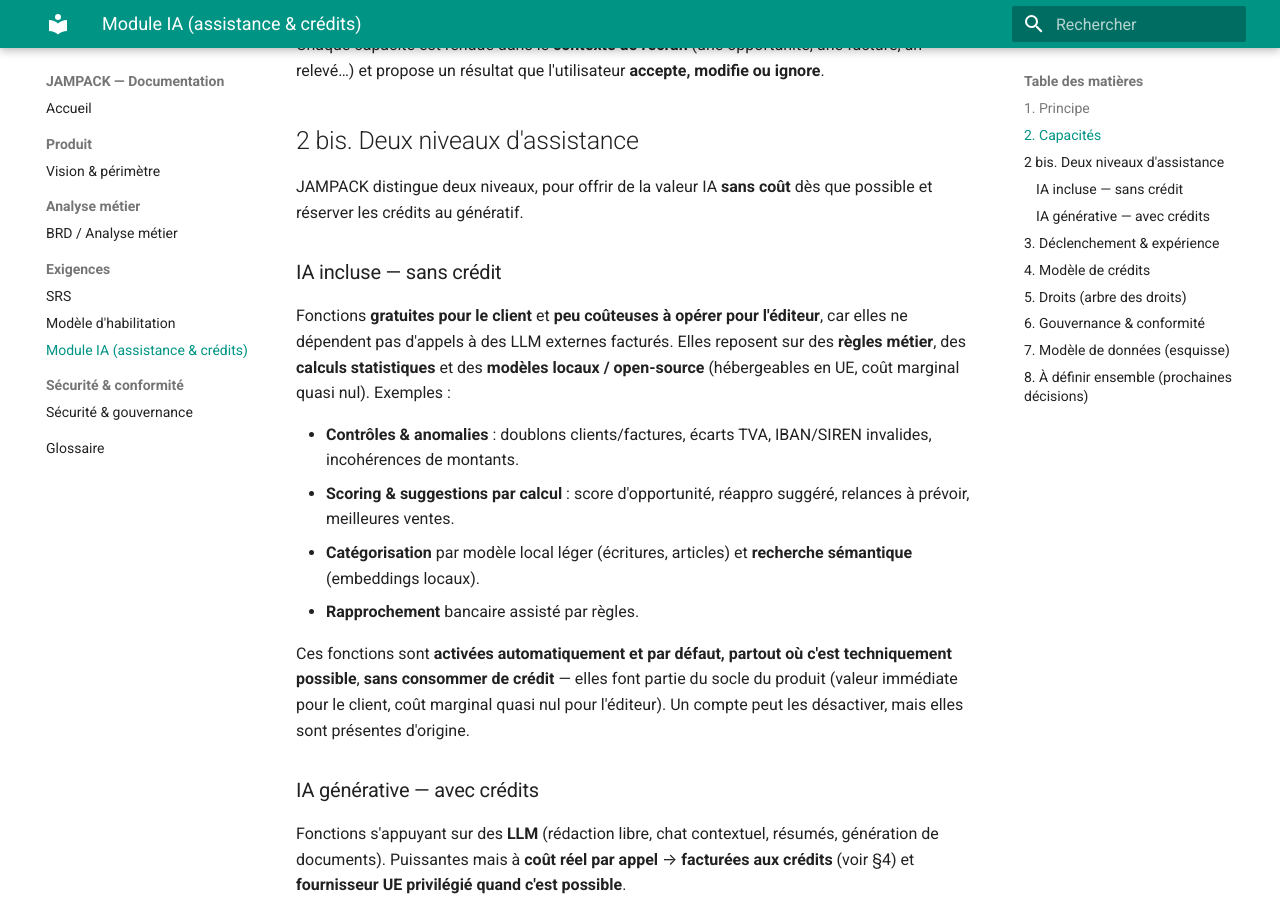
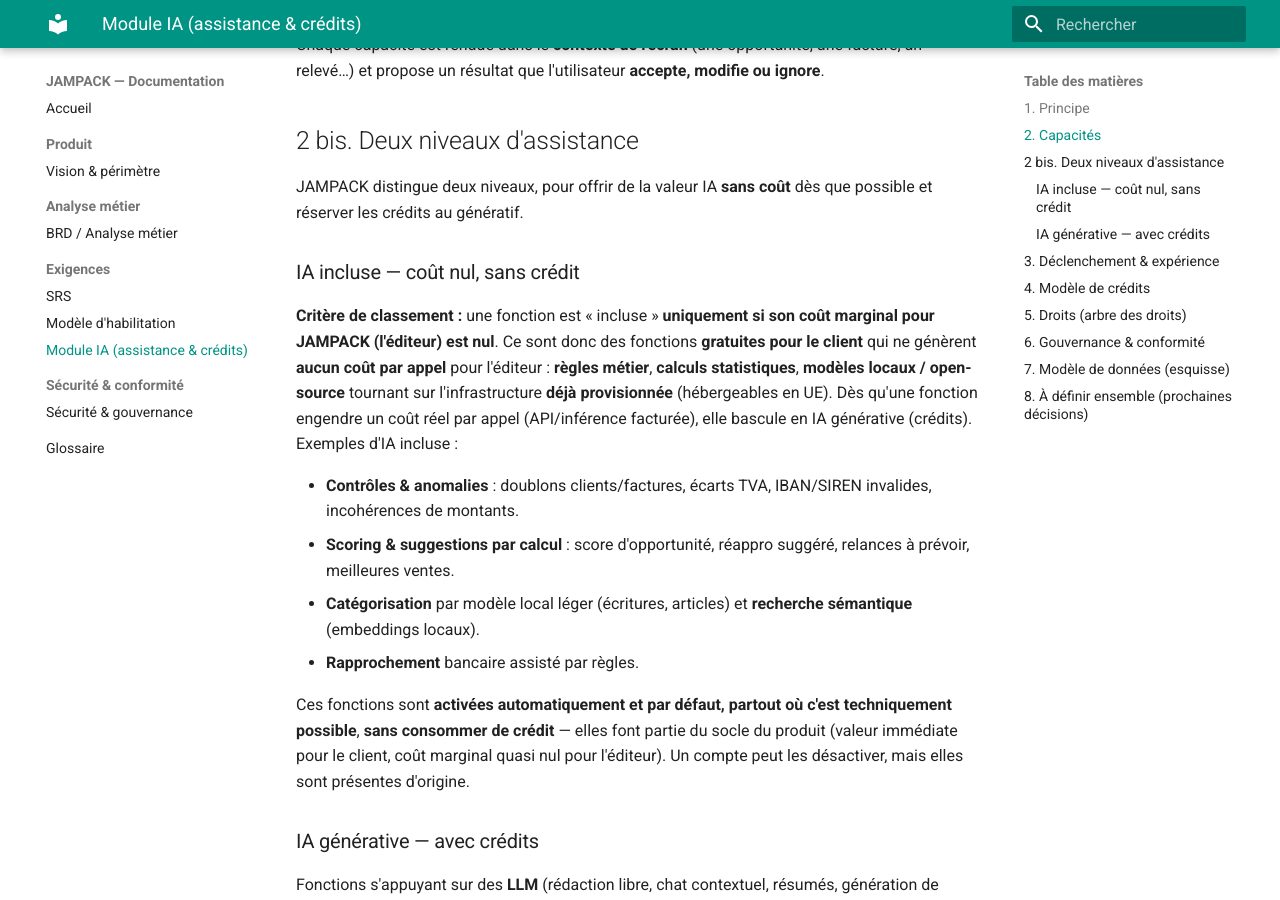
Before and after one commit to chrisx13/jampack-docs, an MkDocs documentation site: the page built from docs/20-exigences/module-ia.md, in a window 1280 px wide and 900 px high, scrolled down 961 px. Built offline with MkDocs 1.6.1 and Material for MkDocs 9.7.7, drawn with Linux system fonts in a browser that asks for light colours.

Commit message:
docs(ia): critère de gratuité = coût marginal NUL pour l'éditeur (sinon crédits) — RG-24/26, SRS-F-IA-2

```diff
--- a/docs/20-exigences/module-ia.md
+++ b/docs/20-exigences/module-ia.md
@@ -25,9 +25,9 @@ Chaque capacité est rendue dans le **contexte de l'écran** (une opportunité,
 
 JAMPACK distingue deux niveaux, pour offrir de la valeur IA **sans coût** dès que possible et réserver les crédits au génératif.
 
-### IA incluse — sans crédit
+### IA incluse — coût nul, sans crédit
 
-Fonctions **gratuites pour le client** et **peu coûteuses à opérer pour l'éditeur**, car elles ne dépendent pas d'appels à des LLM externes facturés. Elles reposent sur des **règles métier**, des **calculs statistiques** et des **modèles locaux / open-source** (hébergeables en UE, coût marginal quasi nul). Exemples :
+**Critère de classement :** une fonction est « incluse » **uniquement si son coût marginal pour JAMPACK (l'éditeur) est nul**. Ce sont donc des fonctions **gratuites pour le client** qui ne génèrent **aucun coût par appel** pour l'éditeur : **règles métier**, **calculs statistiques**, **modèles locaux / open-source** tournant sur l'infrastructure **déjà provisionnée** (hébergeables en UE). Dès qu'une fonction engendre un coût réel par appel (API/inférence facturée), elle bascule en IA générative (crédits). Exemples d'IA incluse :
 
 - **Contrôles & anomalies** : doublons clients/factures, écarts TVA, IBAN/SIREN invalides, incohérences de montants.
 - **Scoring & suggestions par calcul** : score d'opportunité, réappro suggéré, relances à prévoir, meilleures ventes.
```
Also changed, not shown: docs/10-analyse-metier/brd.md (+2 -2 lines), docs/20-exigences/srs.md (+1 -1 lines), docs/glossaire.md (+1 -1 lines).
